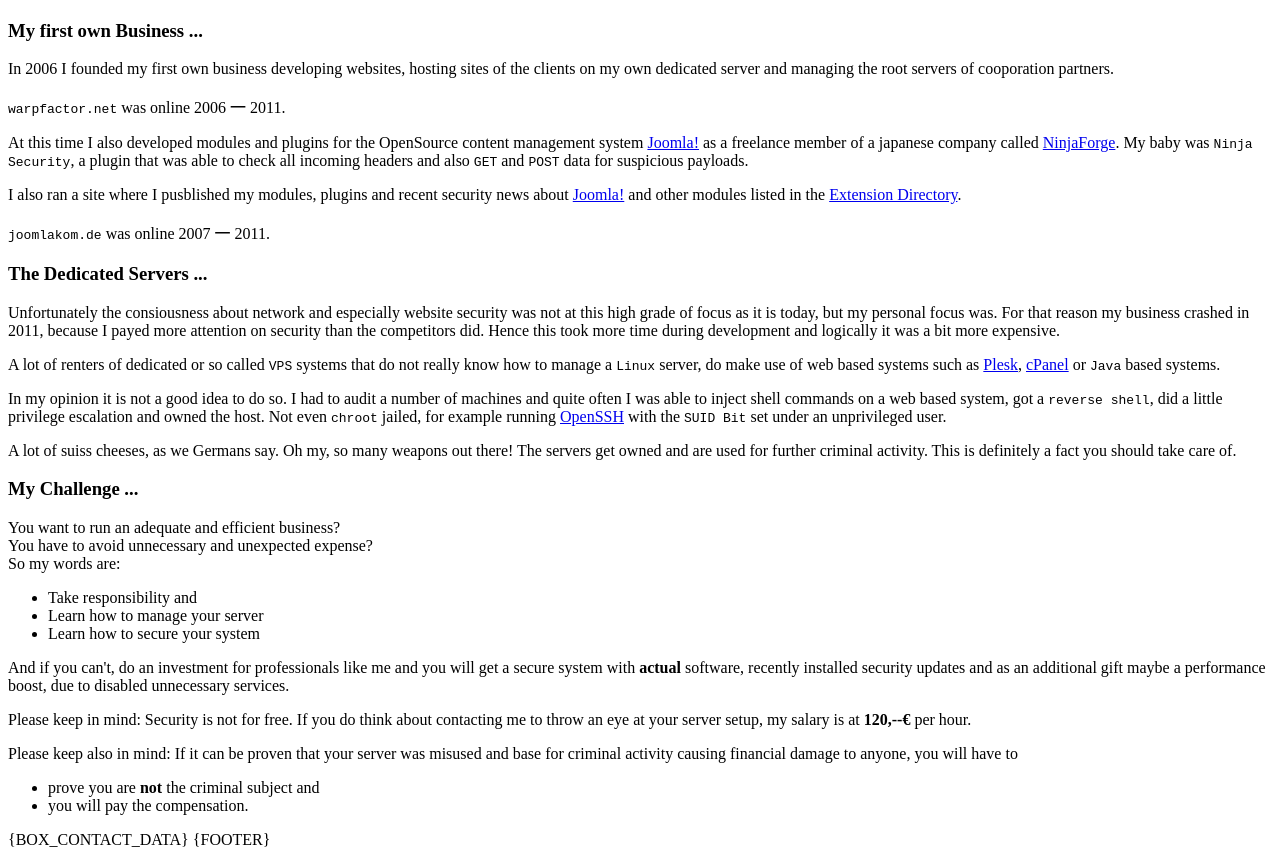
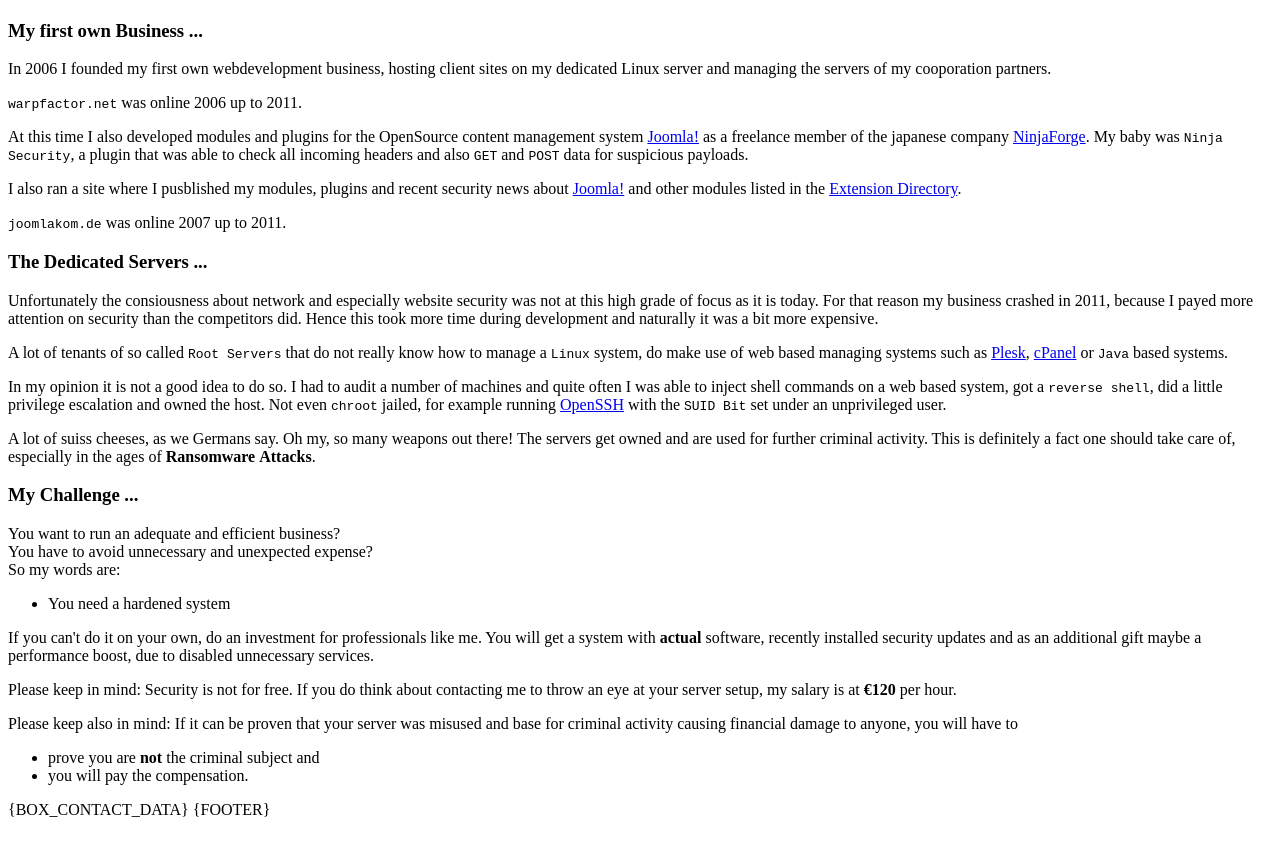
Before and after one commit to m0rphisto/nhttpd, a website: page views/about/business.html in a window 1280 px wide. Shown: the part 550-1407 px from the top of the page. After the commit the page ends 1377 px from the top, so only its background shows below. Drawn offline with Linux system fonts and the light colour scheme.

Commit message:
Reviewed About section

```diff
--- a/views/about/business.html
+++ b/views/about/business.html
@@ -16,16 +16,16 @@
          <div class="box">
             <h3>My first own Business ...</h3>
             <p>
-               In 2006 I founded my first own business developing websites, hosting sites of the clients
-               on my own dedicated server and managing the root servers of cooporation partners.
+               In 2006 I founded my first own webdevelopment business, hosting client sites on my dedicated Linux
+               server and managing the servers of my cooporation partners.
             </p>
             <p>
-               <code>warpfactor.net</code> was online 2006 ㆒ 2011.
+               <code>warpfactor.net</code> was online 2006 up to 2011.
             </p>
             <p>
                At this time I also developed modules and plugins for the OpenSource content management system
-               <a class="code" href="https://joomla.org" target="_blank">Joomla!</a> as a freelance member of a japanese company
-               called <a class="code" href="https://github.com/NinjaForge" target="_blank">NinjaForge</a>.
+               <a class="code" href="https://joomla.org/" target="_blank">Joomla!</a> as a freelance member of the
+               japanese company <a class="code" href="https://github.com/NinjaForge" target="_blank">NinjaForge</a>.
                My baby was <code>Ninja Security</code>, a plugin that was able to check all incoming headers and also
                <code>GET</code> and <code>POST</code> data for suspicious payloads.
             </p>
@@ -35,22 +35,24 @@
                <a class="code" href="https://extensions.joomla.org/" target="_blank">Extension Directory</a>.
             </p>
             <p>
-               <code>joomlakom.de</code> was online 2007 ㆒ 2011.
+               <code>joomlakom.de</code> was online 2007 up to 2011.
             </p>
          </div>
 
          <div class="box">
             <h3>The Dedicated Servers ...</h3>
             <p>
-               Unfortunately the consiousness about network and especially website security was not at this high grade of focus
-               as it is today, but my personal focus was. For that reason my business crashed in 2011, because I payed
-               more attention on security than the competitors did. Hence this took more time during development and
-               logically it was a bit more expensive.
+               Unfortunately the consiousness about network and especially website security was not at this high grade
+               of focus as it is today. For that reason my business crashed in 2011, because I payed more attention
+               on security than the competitors did. Hence this took more time during development and naturally
+               it was a bit more expensive.
             </p>
             <p>
-               A lot of renters of dedicated or so called <code>VPS</code> systems that do not really know how to manage a <code>Linux</code>
-               server, do make use of web based systems such as <a class="code" href="https://www.plesk.com/" target="_blank">Plesk</a>,
-               <a class="code" href="https://cpanel.net/" target="_blank">cPanel</a> or <code>Java</code> based systems.
+               A lot of tenants of so called <code>Root Servers</code> that do not really know how to manage a
+               <code>Linux</code> system, do make use of web based managing systems such as
+               <a class="code" href="https://www.plesk.com/" target="_blank">Plesk</a>,
+               <a class="code" href="https://cpanel.net/" target="_blank">cPanel</a> or
+               <code>Java</code> based systems.
             </p>
             <p>
                In my opinion it is not a good idea to do so. I had to audit a number of machines and quite often I was able to inject
@@ -61,7 +63,8 @@
             </p>
             <p>
                A lot of suiss cheeses, as we Germans say. Oh my, so many weapons out there! The servers get owned and
-               are used for further criminal activity. This is definitely a fact you should take care of.
+               are used for further criminal activity. This is definitely a fact one should take care of, especially
+               in the ages of <b>Ransomware&nbsp;Attacks</b>.
             </p>
             <p>
             </p>
@@ -74,16 +77,15 @@
                You have to avoid unnecessary and unexpected expense?<br/>
                So my words are:
                <ul>
-                  <li>Take responsibility and</li>
-                  <li>Learn how to manage your server</li>
-                  <li>Learn how to secure your system</li>
+                  <li>You need a hardened system</li>
                </ul>
-               And if you can't, do an investment for professionals like me and you will get a secure system with <b>actual</b> software,
-               recently installed security updates and as an additional gift maybe a performance boost, due to disabled unnecessary services.
+               If you can't do it on your own, do an investment for professionals like me. You will get a system
+               with <b>actual</b> software, recently installed security updates and as an additional gift maybe
+               a performance boost, due to disabled unnecessary services.
             </p>
             <p>
                Please keep in mind: Security is not for free. If you do think about contacting me to throw an eye at your server setup,
-               my salary is at <b>120,--€</b> per hour.
+               my salary is at <b>€120</b> per hour.
             </p>
             <p>
                Please keep also in mind: If it can be proven that your server was misused and base for criminal activity causing financial damage
```
Also changed, not shown: views/about/whoami.html (+15 -7 lines), views/index.html (+2 -1 lines), 2 other files.
